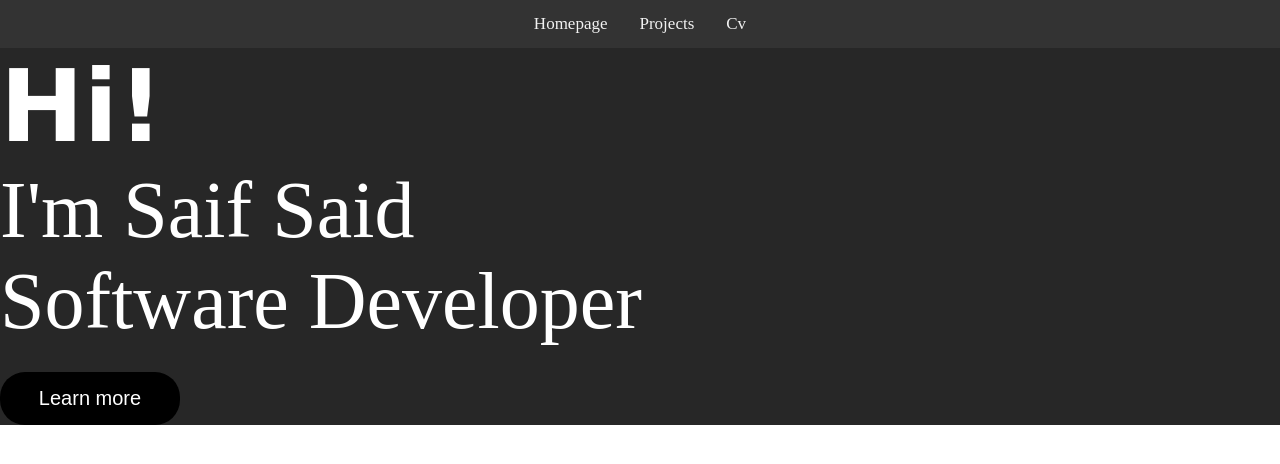
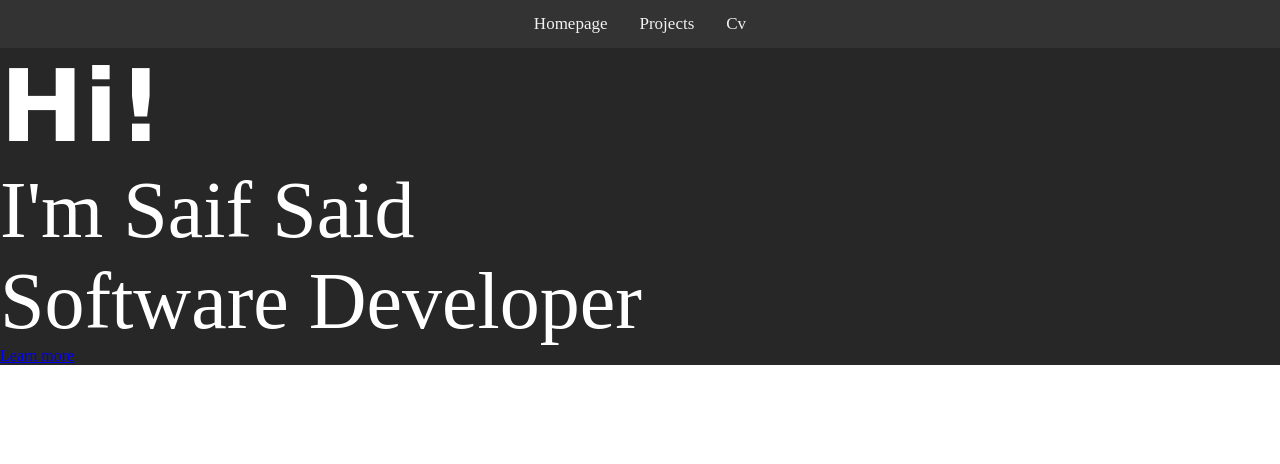
Before and after one commit to Reck-Saif/portfolio, a React (Create React App) app: page / in a window 1280 px wide. Shown: the top 464 px of the page. Built offline with nearby package versions, Linux system fonts and the light colour scheme.

Commit message:
link changes

```diff
--- a/src/components/routes/main.tsx
+++ b/src/components/routes/main.tsx
@@ -13,8 +13,7 @@ const Main: React.FC<MainProps> = () => {
         <h1>Hi!</h1>
         <p>I'm Saif Said</p>
         <p>Software Developer</p>
-        <a href="http://localhost:3000/projects"><button type="button">Learn more</button></a>
-
+        <Link to='/projects'>Learn more</Link>
      </div>
   )
 }
```
